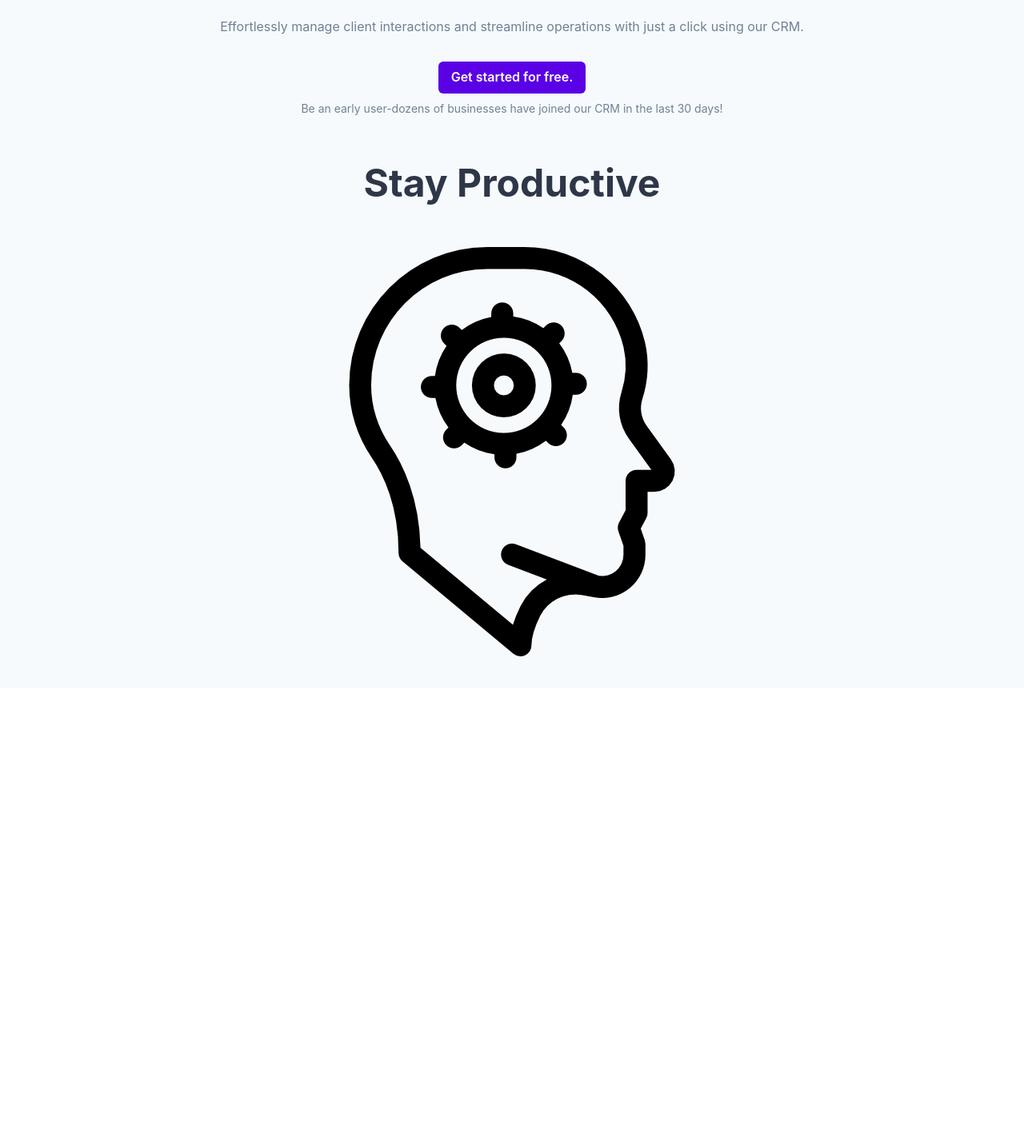
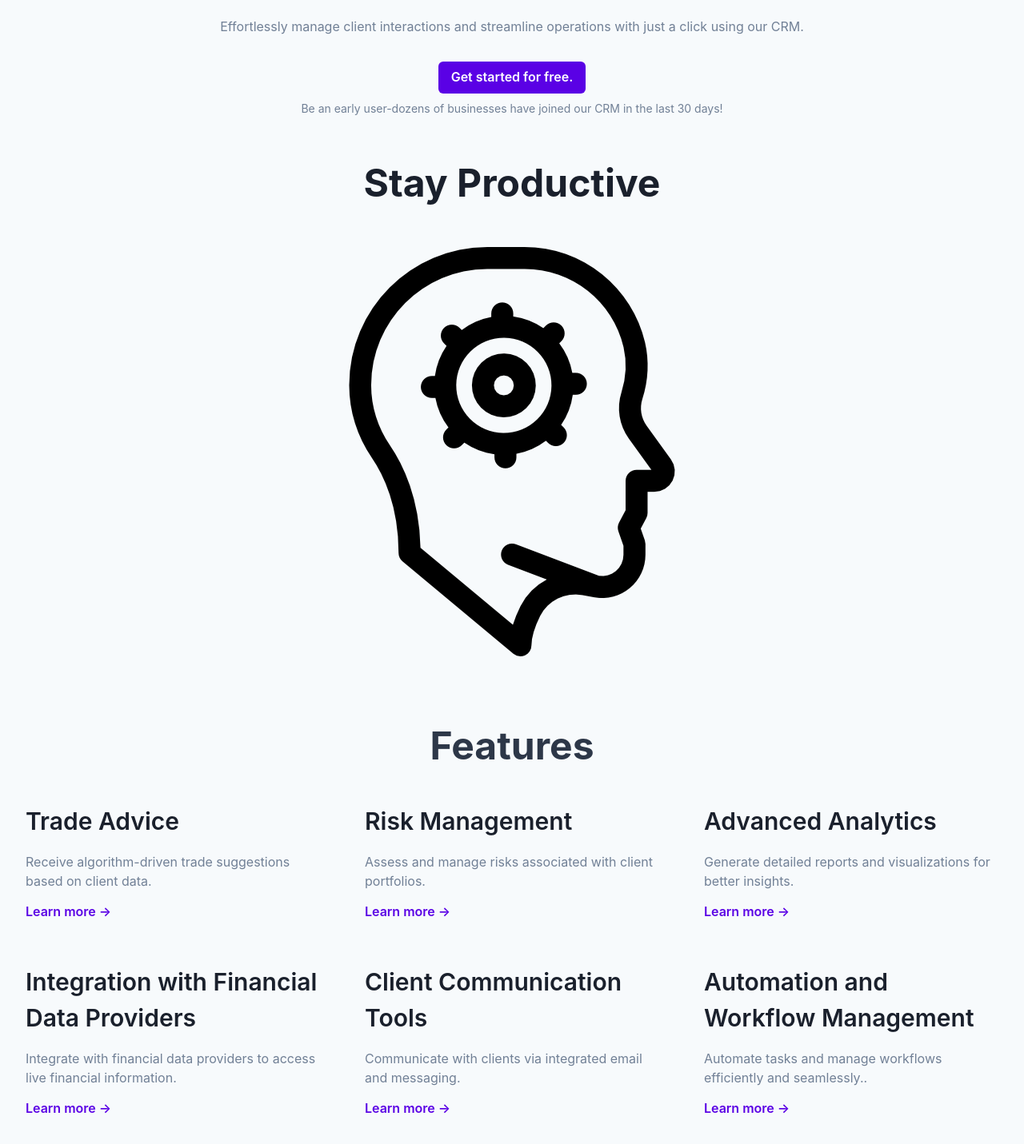
Before and after one commit to Hetp29/microCRM, a React (Create React App) app in the folder frontend/: page / in a window 1280 px wide. Shown: the part 337-1768 px from the top of the page at 80% size. Before the commit the page ends 1198 px from the top, so only its background shows below. Built offline with nearby package versions, Linux system fonts and the light colour scheme.

Commit message:
Added features section

```diff
--- a/frontend/package.json
+++ b/frontend/package.json
@@ -27,6 +27,7 @@
     "react-dom": "^18.3.1",
     "react-router-dom": "^6.26.1",
     "react-scripts": "5.0.1",
+    "react-scroll": "^1.9.0",
     "shadcn": "^1.0.0",
     "shadcn-ui": "^0.8.0",
     "stream-browserify": "^3.0.0",
@@ -61,6 +62,7 @@
     ]
   },
   "devDependencies": {
+    "@types/react-scroll": "^1.8.10",
     "autoprefixer": "^10.4.20",
     "postcss": "^8.4.41",
     "tailwindcss": "^3.4.10"
--- a/frontend/src/App.tsx
+++ b/frontend/src/App.tsx
@@ -1,11 +1,10 @@
-
 import { BrowserRouter as Router, Route, Routes } from 'react-router-dom';
 import Register from './components/Register';
 import { Box } from '@chakra-ui/react';
 import { HeroSection } from './components/HeroSection';
 import { Layout } from './components/Layout';
 import ImageSection from './components/ImageSection';
-
+import { FeaturesSection } from './components/Feature';
 
 const AppRoutes = () => {
   return (
@@ -13,11 +12,12 @@ const AppRoutes = () => {
       <Route
         path="/"
         element={
-          <Box mb={2} >
-            <HeroSection  /> {/* Reduce margin-bottom */}
+          <Box mb={2}>
+            <HeroSection /> {/* Reduce margin-bottom */}
             <Box mt={-114}> {/* Adjust margin-top to bring ImageSection up */}
               <ImageSection />
             </Box>
+            <FeaturesSection /> {/* Add FeaturesSection to the landing page */}
           </Box>
         }
       />
--- /dev/null
+++ b/frontend/src/components/Feature.tsx
@@ -0,0 +1,101 @@
+import {
+    Box,
+    Button,
+    Center,
+    Container,
+    Grid,
+    GridItem,
+    Stack,
+    Text,
+    VStack,
+    Heading,
+  } from "@chakra-ui/react";
+  import { FunctionComponent } from "react";
+  import { motion } from "framer-motion";
+
+  const AnimatedBox = motion(Box);
+
+  interface FeatureProps {
+    title: string;
+    description: string;
+    reverse?: boolean;
+  }
+
+  const Feature: FunctionComponent<FeatureProps> = ({
+    title,
+    description,
+    reverse,
+  }: FeatureProps) => {
+    const rowDirection = reverse ? "row-reverse" : "row";
+    const animationProps = {
+      initial: { opacity: 0, y: 50 },
+      whileInView: { opacity: 1, y: 0 },
+      transition: { duration: 0.6 },
+    };
+
+    return (
+      <AnimatedBox {...animationProps} w="full" minH="auto" mb={8}>
+        <Container maxW="container.xl" rounded="lg">
+          <Stack
+            spacing={[4, 16]}
+            alignItems="center"
+            direction={["column", null, rowDirection]}
+            w="full"
+          >
+            <VStack maxW={500} spacing={4} align={["center", "flex-start"]}>
+              <Box>
+                <Text fontSize="3xl" fontWeight={600} align={["center", "left"]}>
+                  {title}
+                </Text>
+              </Box>
+              <Text fontSize="md" color="gray.500" textAlign={["center", "left"]}>
+                {description}
+              </Text>
+              <Button
+                colorScheme="brand"
+                variant="link"
+                textAlign={["center", "left"]}
+              >
+                Learn more →
+              </Button>
+            </VStack>
+          </Stack>
+        </Container>
+      </AnimatedBox>
+    );
+  };
+
+
+  const features = [
+    { title: "Trade Advice", description: "Receive algorithm-driven trade suggestions based on client data." },
+    { title: "Risk Management", description: "Assess and manage risks associated with client portfolios." },
+    { title: "Advanced Analytics", description: "Generate detailed reports and visualizations for better insights." },
+    { title: "Integration with Financial Data Providers", description: "Integrate with financial data providers to access live financial information." },
+    { title: "Client Communication Tools", description: "Communicate with clients via integrated email and messaging." },
+    { title: "Automation and Workflow Management", description: "Automate tasks and manage workflows efficiently and seamlessly.." },
+  ];
+
+  export const FeaturesSection: FunctionComponent = () => {
+    return (
+      <Center w="full" minH="auto" py={12} bg="gray.50" id="features-section">
+        <Container maxW="container.xl">
+          <Stack spacing={8} mb={12} align="center">
+            <Heading size = "2xl" mb={4} color="gray.700">
+              Features
+            </Heading>
+            <Grid templateColumns="repeat(3, 1fr)" gap={6}>
+              {features.map((feature, index) => (
+                <GridItem key={index}>
+                  <Feature
+                    title={feature.title}
+                    description={feature.description}
+                    reverse={index % 2 === 0}
+                  />
+                </GridItem>
+              ))}
+            </Grid>
+          </Stack>
+        </Container>
+      </Center>
+    );
+  };
--- a/frontend/src/components/ImageSection.tsx
+++ b/frontend/src/components/ImageSection.tsx
@@ -4,7 +4,7 @@ import { Box, Image, Heading } from '@chakra-ui/react';
 const ImageSection: React.FC = () => {
     return (
         <Box textAlign="center" mb={10} pt={1}>
-            <Heading size="2xl" mb={14} color="gray.700">
+            <Heading size="2xl" mb={14} color="gray.800">
                 Stay Productive
             </Heading>
             <Box display="flex" justifyContent="center" alignItems="center">
--- a/frontend/src/components/Navbar.tsx
+++ b/frontend/src/components/Navbar.tsx
@@ -17,10 +17,12 @@ import {
   Stack,
   useDisclosure,
 } from '@chakra-ui/react';
+// @ts-ignore
+import { Link as ScrollLink } from 'react-scroll';
 
 const navLinks = [
   { name: 'About', href: '/about' },
-  { name: 'Features', href: '/features' },
+  { name: 'Features', href: 'features-section' }, // Update href to match id of FeaturesSection
   { name: 'Pricing', href: '/pricing' },
   { name: 'Solutions', href: '/solutions' },
 ];
@@ -33,7 +35,7 @@ const DesktopSidebarContents = ({ name }: any) => {
           <Link href="/" _hover={{ textDecoration: 'none' }}>
             <Image src="logo.png" alt="Company Logo" width="170px" />
           </Link>
-          <Heading fontSize="xl" ml={4}>{name}</Heading>
+
         </Flex>
         <Stack
           spacing={[4, 10]}
@@ -41,14 +43,16 @@ const DesktopSidebarContents = ({ name }: any) => {
           align="center"
         >
           {navLinks.map((navLink: any, i: number) => (
-            <Link
-              href={navLink.href}
+            <ScrollLink
+              to={navLink.href}
+              smooth={true}
+              duration={500}
               key={`navlink_${i}`}
               fontWeight={500}
               variant="ghost"
             >
               {navLink.name}
-            </Link>
+            </ScrollLink>
           ))}
         </Stack>
       </Flex>
@@ -66,7 +70,6 @@ const MobileSidebar = ({ name }: any) => {
           <Link href="/" _hover={{ textDecoration: 'none' }}>
             <Image src="logo.png" alt="Company Logo" width="170px" />
           </Link>
-          <Heading fontSize="xl" ml={2}></Heading>
         </Flex>
         <IconButton
           aria-label="Open menu"
@@ -79,7 +82,23 @@ const MobileSidebar = ({ name }: any) => {
             <DrawerCloseButton />
             <DrawerHeader>{name}</DrawerHeader>
             <DrawerBody>
-              <DesktopSidebarContents name={name} />
+              <Stack spacing={6} align="center" w="full">
+                {navLinks.map((navLink: any, i: number) => (
+                  <ScrollLink
+                    to={navLink.href}
+                    smooth={true}
+                    duration={500}
+                    key={`navlink_${i}`}
+                    fontWeight={500}
+                    variant="ghost"
+                    width="full"
+                    textAlign="center"
+                    onClick={onClose}
+                  >
+                    {navLink.name}
+                  </ScrollLink>
+                ))}
+              </Stack>
             </DrawerBody>
           </DrawerContent>
         </Drawer>
@@ -87,6 +106,7 @@ const MobileSidebar = ({ name }: any) => {
     </>
   );
 };
+
 
 interface SidebarProps {
   name: string;
@@ -96,7 +116,7 @@ const Sidebar = ({ name }: SidebarProps) => {
   return (
     <chakra.header id='header'>
       <Box display={{ base: 'flex', md: 'none' }} p={4}>
-        <MobileSidebar />
+        <MobileSidebar name={name} />
       </Box>
       <Box display={{ base: 'none', md: 'flex' }} bg="gray.50">
         <DesktopSidebarContents />
```
Also changed, not shown: 1 other file (tests, documents, lock files or other folders).
